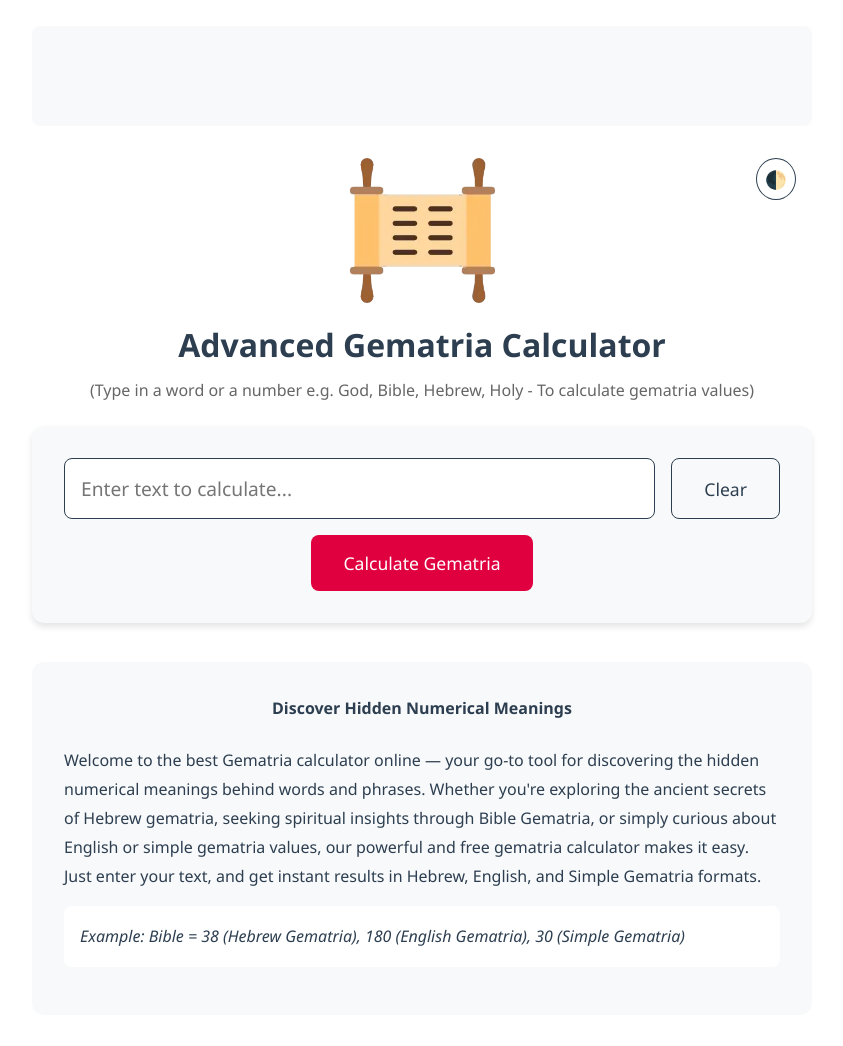
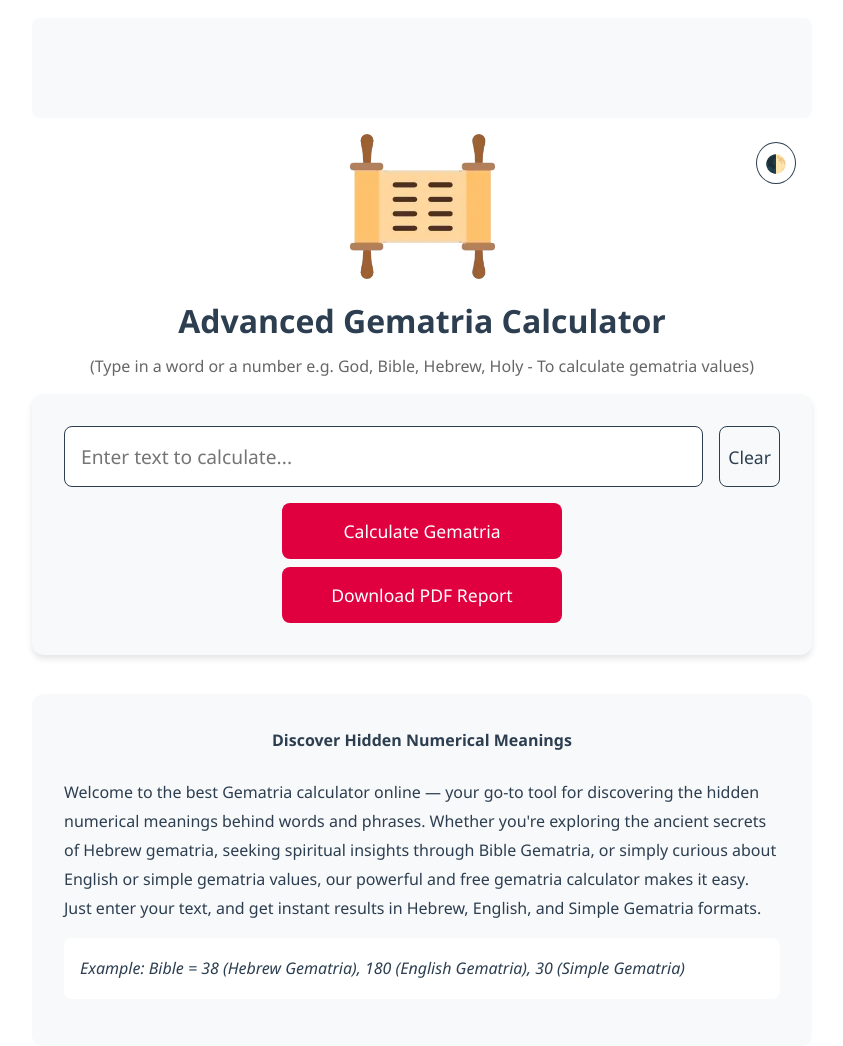
Before and after one commit to beingdutta/gematriacalculators.org, a PHP site: page / in a window 1280 px wide. Shown: the top 1046 px of the page, without its empty margins (218-1061 px from the left). Run offline with PHP 8.4, Linux system fonts and the light colour scheme; some libraries are stand-ins or nearby versions.

Commit message:
Added PDF download functionality

```diff
--- a/index.html
+++ b/index.html
@@ -16,10 +16,13 @@
     <meta name="viewport" content="width=device-width, initial-scale=1.0">
     <meta name="description" content="#1 Advanced Gematria Calculator - Compute Hebrew, English and Simple Gematria values instantly. Best free Gematria calculation online for biblical numerology and text analysis.">
     <meta name="keywords" content="Gematria calculator, Gematria calculation online, hebrew gematria calculator, best gematria calculator, gematria calculator hebrew, simple gematria calculator, free gematria calculator, gematria calculator free, english gematria calculator, bible gematria calculator, best hebrew gematria calculator">
-    <link rel="icon" type="image/png" sizes="32x32" href="assets/site-icon.png">
+    <link rel="icon" type="image/png" sizes="32x32" href="/assets/site-icon.png">
     <title>Advanced Gematria Calculator - Hebrew/English/Simple Values</title>
-    <link rel="stylesheet" href="styles/index.css">
+    <link rel="stylesheet" href="/styles/index.css">
     <link rel="canonical" href="https://gematriacalculators.org/">
+    <script src="https://cdnjs.cloudflare.com/ajax/libs/jspdf/2.5.1/jspdf.umd.min.js"></script>
+    <script src="https://cdnjs.cloudflare.com/ajax/libs/jspdf-autotable/3.5.28/jspdf.plugin.autotable.min.js"></script>
+
 
 </head>
 <body>
@@ -41,7 +44,9 @@
 
             <div class="button-container">
                 <button onclick="calculate()" class="calculate-btn">Calculate Gematria</button>
+                <button onclick="calculateAndDownload()" class="calculate-btn">Download PDF Report</button>
             </div>
+
 
             <div class="loading-container" id="loading">
                 <div class="spinner"></div>
@@ -107,6 +112,8 @@
             <a href="#">biblical codes revealed today</a>
         </div>
 
+        <div class="global-feedback-message" id="globalFeedback"></div>
+
         <footer class="footer">
             <div class="faq-item">
                 <div class="faq-question" onclick="toggleFAQ(this)">
--- a/scripts/index.js
+++ b/scripts/index.js
@@ -47,6 +47,7 @@ function calculateGematria(word) {
 function calculate() {
     const input = document.getElementById('inputText');
     const value = input.value.trim();
+    const globalFeedback = document.getElementById('globalFeedback');
 
     if(!value) {
         input.classList.add('error');
@@ -59,6 +60,7 @@ function calculate() {
     loading.style.display = 'flex';
 
     setTimeout(() => {
+        try {
             const results = calculateGematria(value);
 
             document.getElementById('hebrewValue').textContent = results.hebrew.total;
@@ -73,7 +75,24 @@ function calculate() {
                 `Calculation: ${results.simple.breakdown.join(' + ')}`;
 
             document.querySelector('.result').style.display = 'block';
+
+            // Show calculation success feedback
+            globalFeedback.textContent = "✓ Results calculated successfully!";
+            globalFeedback.style.display = 'block';
+            setTimeout(() => {
+                globalFeedback.style.display = 'none';
+            }, 3000);
+
+        } catch (error) {
+            console.error('Calculation error:', error);
+            globalFeedback.textContent = "⚠️ Error calculating results";
+            globalFeedback.style.display = 'block';
+            setTimeout(() => {
+                globalFeedback.style.display = 'none';
+            }, 3000);
+        } finally {
             loading.style.display = 'none';
+        }
     }, 3000);
 }
 
@@ -119,3 +138,88 @@ function toggleFAQ(element) {
     const faqItem = element.parentElement;
     faqItem.classList.toggle('active');
 }
+
+function generatePDFContent(input, results) {
+    const { jsPDF } = window.jspdf;
+    const doc = new jsPDF();
+
+    // PDF Styling
+    doc.setFontSize(18);
+    doc.setFont('helvetica', 'bold');
+    doc.text('Gematria Calculator Results', 15, 20);
+
+    // Add date
+    doc.setFontSize(10);
+    doc.text(`Generated: ${new Date().toLocaleString()}`, 15, 27);
+
+    // Input Section with increased spacing
+    doc.setFontSize(12);
+    doc.text(`Input Text: ${input}`, 15, 45); // Changed from 35 to 45 for more space
+
+    // Results Table
+    doc.autoTable({
+        startY: 50, // Increased from 40 to account for new spacing
+        head: [['Type', 'Value', 'Calculation']],
+        body: [
+            ['Hebrew Gematria', results.hebrew.total, results.hebrew.breakdown.join(' + ')],
+            ['English Gematria', results.english.total, `(${results.simple.breakdown.join(' + ')}) × 6`],
+            ['Simple Gematria', results.simple.total, results.simple.breakdown.join(' + ')]
+        ],
+        theme: 'grid',
+        styles: {fontSize: 10},
+        headStyles: {fillColor: [44, 62, 80]},
+        columnStyles: {
+            0: {fontStyle: 'bold'},
+            1: {cellWidth: 30},
+            2: {cellWidth: 120}
+        }
+    });
+
+    // Footer
+    doc.setFontSize(10);
+    doc.text('Generated by gematriacalculators.org', 15, doc.lastAutoTable.finalY + 10);
+
+    return doc;
+}
+
+// Update calculateAndDownload function
+function calculateAndDownload() {
+    const input = document.getElementById('inputText');
+    const value = input.value.trim();
+    const globalFeedback = document.getElementById('globalFeedback');
+
+    if(!value) {
+        input.classList.add('error');
+        setTimeout(() => input.classList.remove('error'), 500);
+        alert('Please enter some text to calculate!');
+        return;
+    }
+
+    const loading = document.getElementById('loading');
+    loading.style.display = 'flex';
+
+    setTimeout(() => {
+        try {
+            const results = calculateGematria(value);
+            const doc = generatePDFContent(value, results);
+            doc.save(`gematria-result-${value}.pdf`);
+
+            // Show global feedback
+            globalFeedback.textContent = "✓ PDF downloaded successfully!";
+            globalFeedback.style.display = 'block';
+            setTimeout(() => {
+                globalFeedback.style.display = 'none';
+            }, 3000);
+
+        } catch (error) {
+            console.error('PDF generation failed:', error);
+            globalFeedback.textContent = "⚠️ Error generating PDF";
+            globalFeedback.style.display = 'block';
+            setTimeout(() => {
+                globalFeedback.style.display = 'none';
+            }, 3000);
+        } finally {
+            loading.style.display = 'none';
+        }
+    }, 3000);
+}
--- a/styles/index.css
+++ b/styles/index.css
@@ -95,7 +95,7 @@ body {
 
 .header {
     text-align: center;
-    padding: 1rem 0;
+    padding: 0.5rem 0;
     position: relative;
 }
 
@@ -154,40 +154,50 @@ input[type="text"].error {
     color: #000000 !important;
 }
 
+/* Update button container styles */
 .button-container {
     display: flex;
-    justify-content: center;
-    gap: 1rem;
-    margin-top: 1rem;
+    flex-direction: column;
+    gap: 0.5rem;
+    width: 100%; /* Ensure full width */
+    max-width: 400px; /* Optional: Set maximum width for larger screens */
+    margin: 1rem auto 0; /* Center the container */
 }
 
 button {
     background: var(--primary);
     color: white;
     border: none;
-    padding: 1rem 2rem;
+    padding: 1rem 0.5rem;
     border-radius: 8px;
     cursor: pointer;
     font-size: 1.1rem;
     transition: var(--transition);
-    flex-shrink: 0;
 }
 
+/* Specific style for download button */
+button.calculate-btn.download {
+    background: var(--secondary) !important;
+}
 button:hover {
     filter: brightness(0.9);
 }
 
+/* Update button styles */
 button.calculate-btn {
+    width: 70%; /* Full width of container */
+    padding: 1rem 0.5rem; /* Adjust padding for better text fit */
+    text-align: center;
     display: block;
     margin: 0 auto;
-    background: #E00040 !important; /* Orange color */
+    background: #E00040 !important;
+    white-space: nowrap; /* Prevent text wrapping */
+}
 
-}
 button.calculate-btn:hover {
     background: #A90030 !important; /* Slightly darker on hover */
     filter: none;
 }
-
 
 button.secondary {
     background: var(--card-bg);
@@ -247,7 +257,7 @@ button.secondary {
 }
 
 .ad-space {
-    margin: 1rem 0;
+    margin: 0.5rem 0;
     height: 100px;
     background: var(--card-bg);
     display: flex;
@@ -394,3 +404,24 @@ button.secondary {
     margin-left: auto;
     margin-right: auto;
 }
+
+/* Global Feedback Message */
+.global-feedback-message {
+    position: fixed;
+    bottom: 20px;
+    left: 50%;
+    transform: translateX(-50%);
+    background: var(--secondary);
+    color: white;
+    padding: 0.8rem 1.5rem;
+    border-radius: 25px;
+    display: none;
+    box-shadow: 0 2px 10px rgba(0,0,0,0.2);
+    z-index: 1000;
+    animation: slideUp 0.3s ease-out;
+}
+
+@keyframes slideUp {
+    from { bottom: -50px }
+    to { bottom: 20px }
+}
```
Lines whose indentation alone changed are shown as unchanged.
